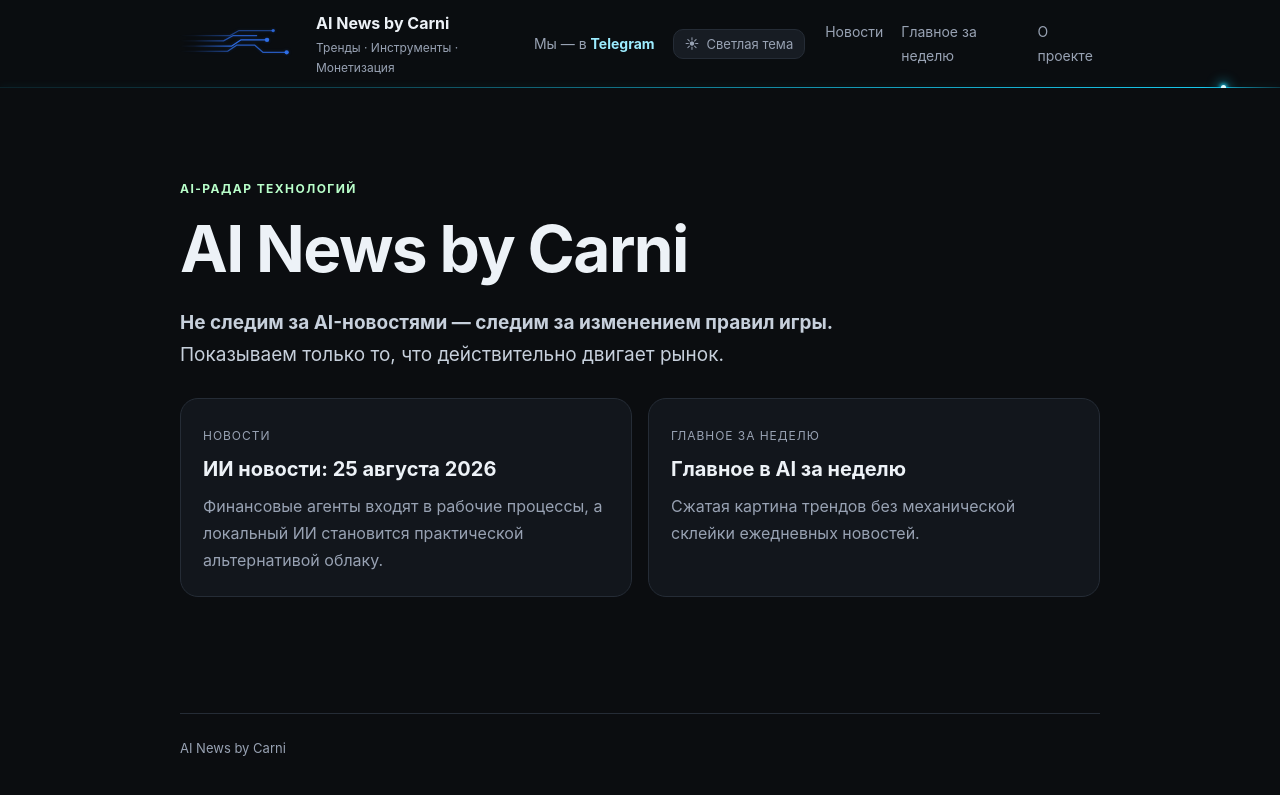
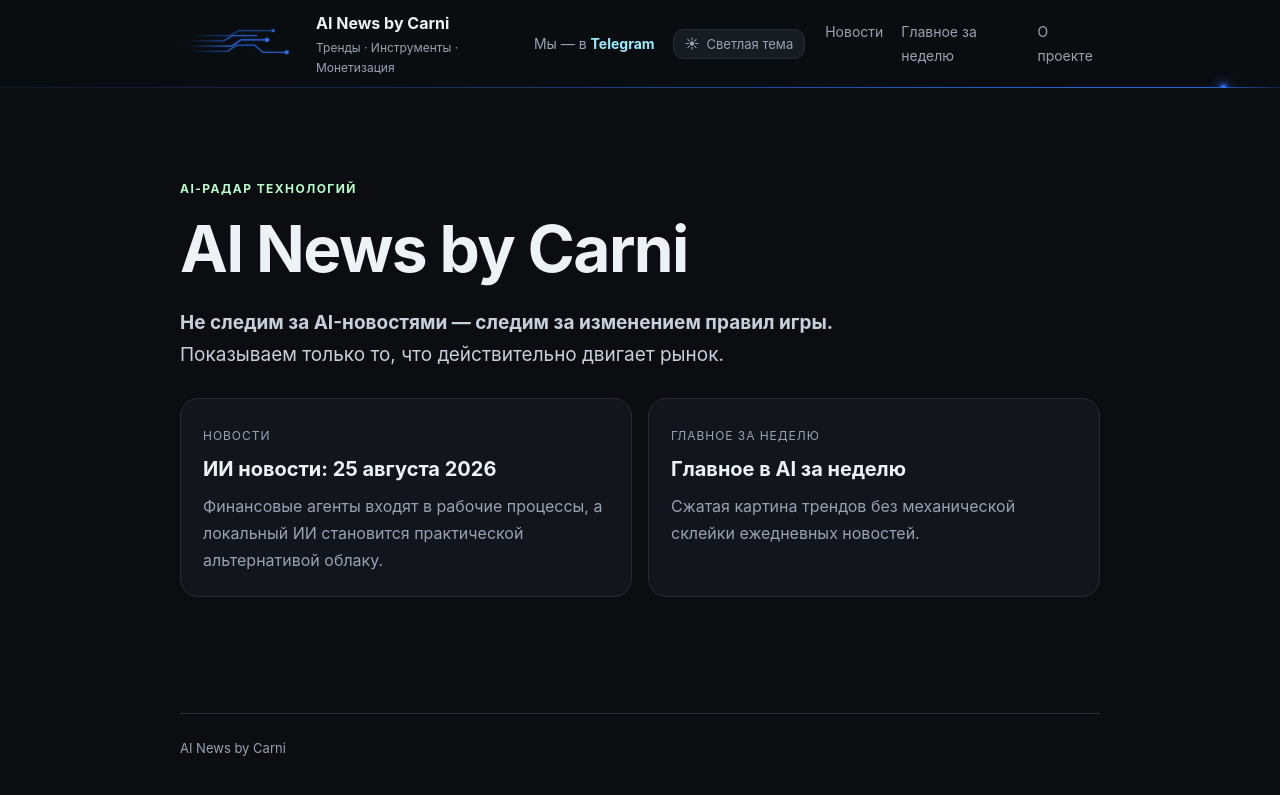
Before and after one commit to DmitryCarni/ai-news-by-carni, a Jekyll site: the page built from index.md, in a window 1280 px wide. Shown: the top 795 px of the page. Built offline with Jekyll 4.4.1, drawn with Linux system fonts in a browser that asks for light colours.

Commit message:
Match header beam color to circuit mark

```diff
--- a/_layouts/default.html
+++ b/_layouts/default.html
@@ -35,8 +35,8 @@
       bottom:0;
       height:1px;
       pointer-events:none;
-      background:linear-gradient(90deg,rgba(24,215,255,.10) 0%,rgba(24,215,255,.28) 28%,rgba(24,215,255,.72) 70%,rgba(24,215,255,.92) 94%,rgba(24,215,255,.22) 100%);
-      box-shadow:0 0 7px rgba(24,215,255,.22);
+      background:linear-gradient(90deg,rgba(47,111,235,.10) 0%,rgba(47,111,235,.28) 28%,rgba(47,111,235,.72) 70%,rgba(47,111,235,.92) 94%,rgba(47,111,235,.22) 100%);
+      box-shadow:0 0 7px rgba(47,111,235,.22);
     }
     .site-header::before{
       content:"";
@@ -48,8 +48,8 @@
       border-radius:50%;
       pointer-events:none;
       z-index:2;
-      background:#dffcff;
-      box-shadow:0 0 4px 1px #18d7ff,0 0 12px 4px rgba(24,215,255,.38);
+      background:#2f6feb;
+      box-shadow:0 0 4px 1px #2f6feb,0 0 12px 4px rgba(47,111,235,.38);
     }
     .brand-mark.brand-circuit{
       display:block;
@@ -78,12 +78,12 @@
     .brand-circuit .node-main{opacity:.98}
     .brand-circuit .node-small{opacity:.82}
     html[data-theme="light"] .site-header::after{
-      background:linear-gradient(90deg,rgba(36,94,219,.10) 0%,rgba(36,94,219,.24) 28%,rgba(36,94,219,.58) 72%,rgba(36,94,219,.72) 94%,rgba(36,94,219,.16) 100%);
+      background:linear-gradient(90deg,rgba(47,111,235,.10) 0%,rgba(47,111,235,.24) 28%,rgba(47,111,235,.58) 72%,rgba(47,111,235,.72) 94%,rgba(47,111,235,.16) 100%);
       box-shadow:none;
     }
     html[data-theme="light"] .site-header::before{
-      background:#245edb;
-      box-shadow:0 0 5px rgba(36,94,219,.40);
+      background:#2f6feb;
+      box-shadow:0 0 5px rgba(47,111,235,.40);
     }
     html[data-theme="light"] .brand-mark.brand-circuit{
       color:#2f6feb;
```
